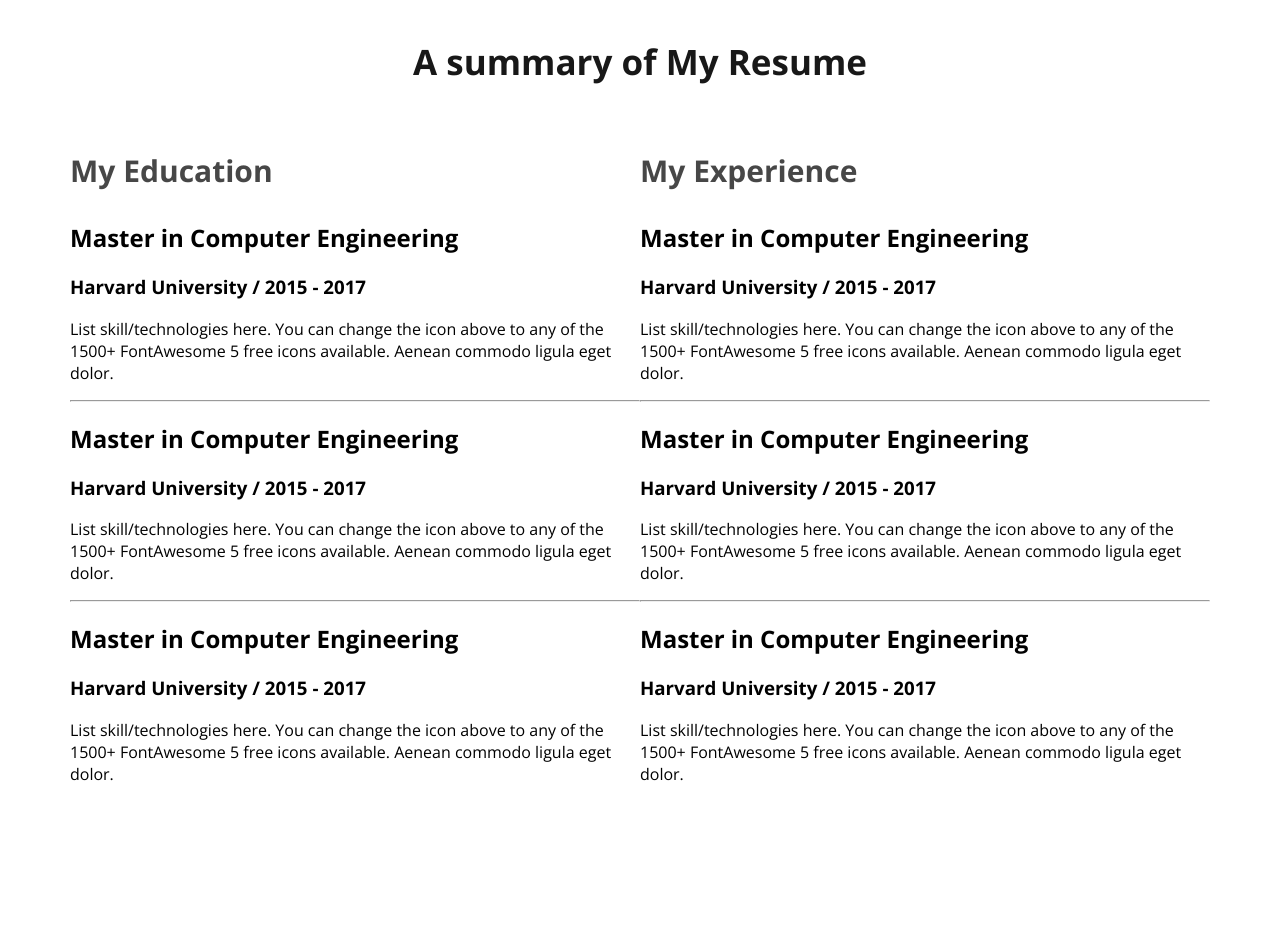
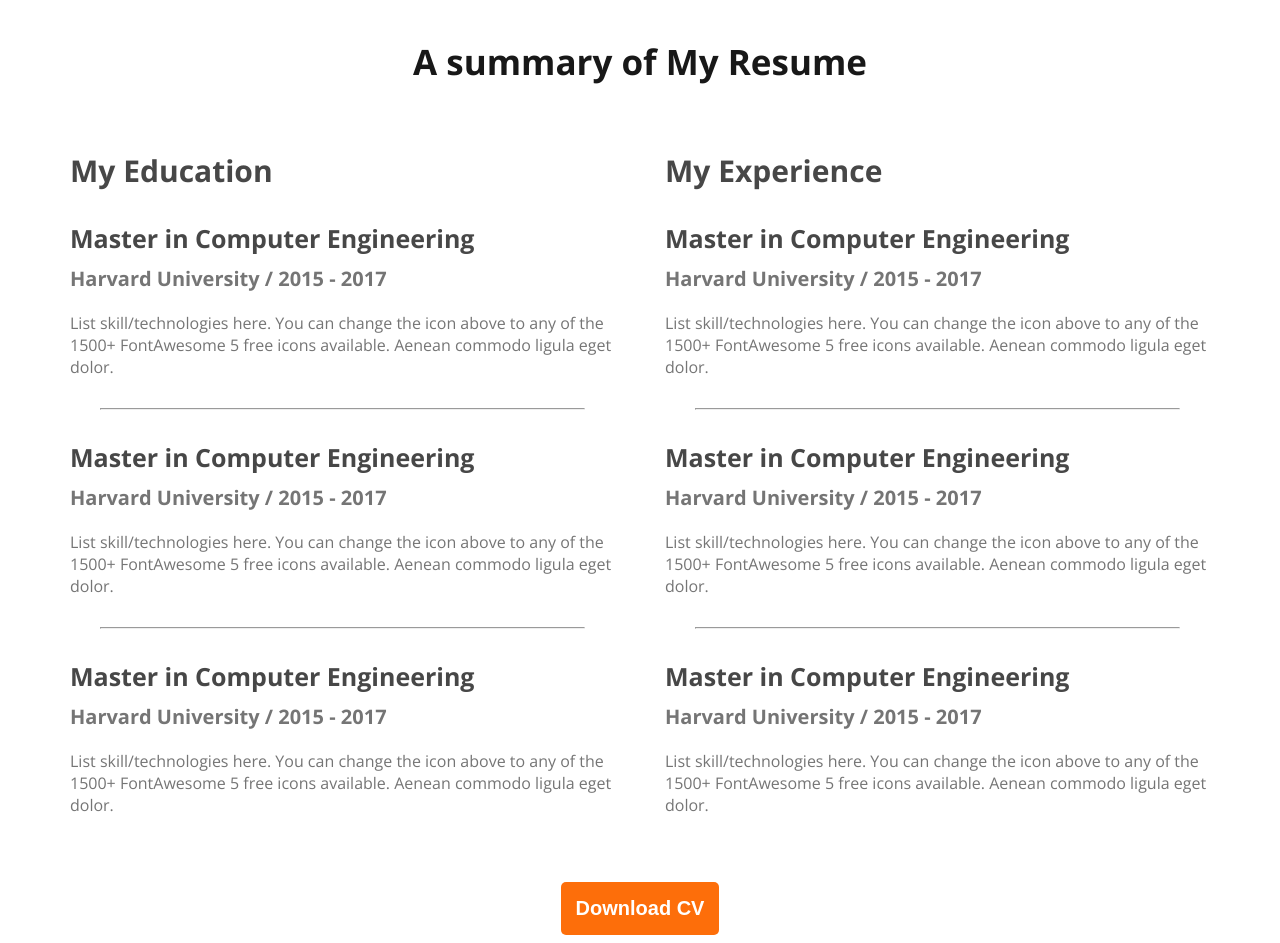
Before and after one commit to younusFoysal/portfolio, a plain HTML site: page index.html in a window 1280 px wide. Shown: the part 2240-3183 px from the top of the page. Before the commit the page ends 3049 px from the top, so only its background shows below. Drawn offline with nearby package versions, Linux system fonts and the light colour scheme.

Commit message:
resume section finished

```diff
--- a/index.html
+++ b/index.html
@@ -118,7 +118,6 @@
                     </div>
 
 
-
                 </div>
                 <div class="resume-column">
                     <h3 class="resume-column-title">My Experience</h3>
@@ -145,6 +144,11 @@
 
                 </div>
             </div>
+            <div class="download-cv">
+                <button class="btn-primary">
+                    Download CV
+                </button>
+            </div>
 
 
         </section>
@@ -152,6 +156,8 @@
     </main>
     <footer>
 
+
+
     </footer>
 </body>
 </html>
--- a/styles/portfolio.css
+++ b/styles/portfolio.css
@@ -153,10 +153,37 @@ main section{
 /* Resume sec styles */
 .resume-container{
     display: flex;
-    justify-content: space-around;
+    gap: 50px;
+
+    /*justify-content: space-around;*/
 }
 .resume-column-title{
     color: #474747;
     font-size: 30px;
     font-weight: 700;
 }
+
+.resume-item-title{
+    color: #474747;
+    font-size: 25px;
+    font-weight: 700;
+    margin-bottom: 10px;
+}
+.resume-item-institute{
+    color: #757575;
+    font-size: 20px;
+    margin-bottom: 20px;
+    margin-top: 0px;
+}
+.resume-item-description{
+    color: #757575;
+    font-size: 16px;
+}
+
+.resume-container hr{
+    margin: 30px;
+}
+.download-cv{
+    text-align: center;
+    margin-top: 50px;
+}
```
